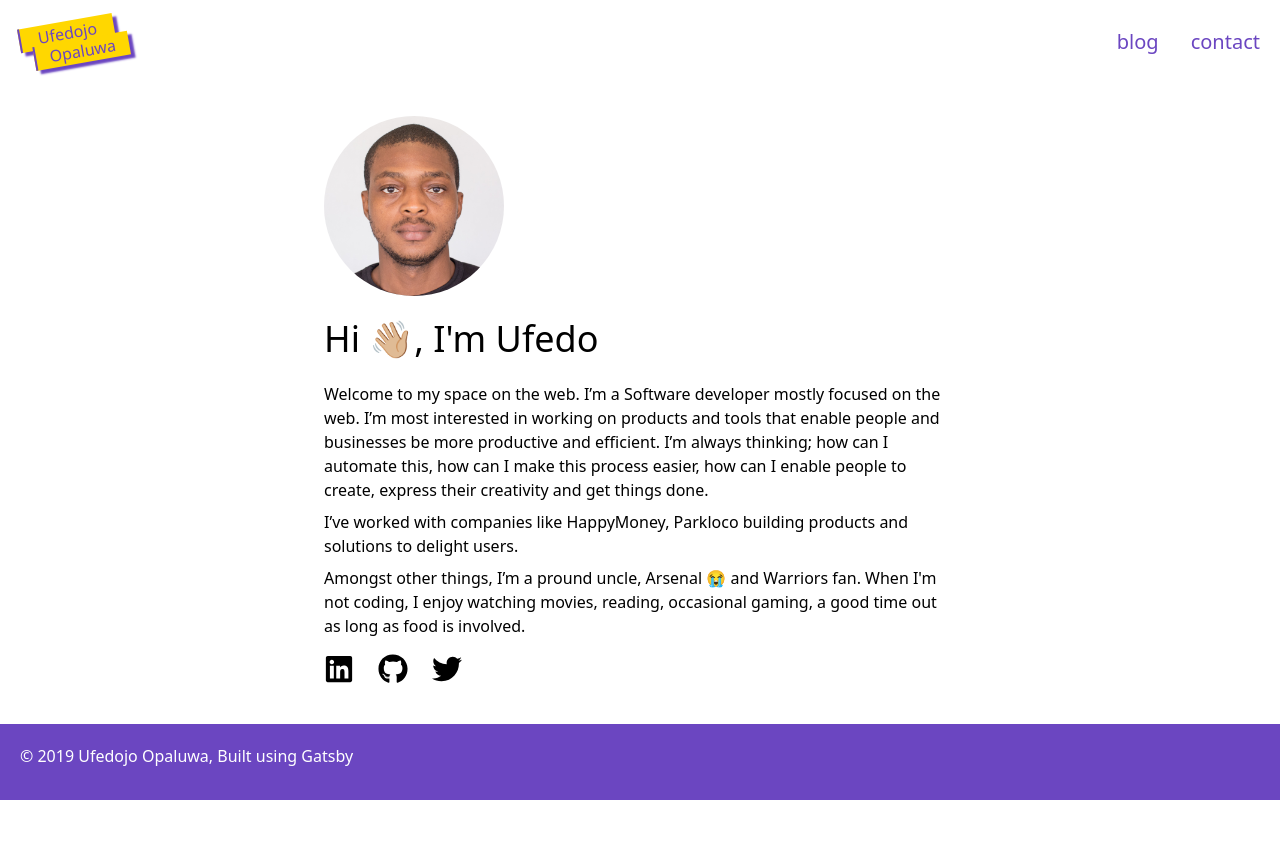
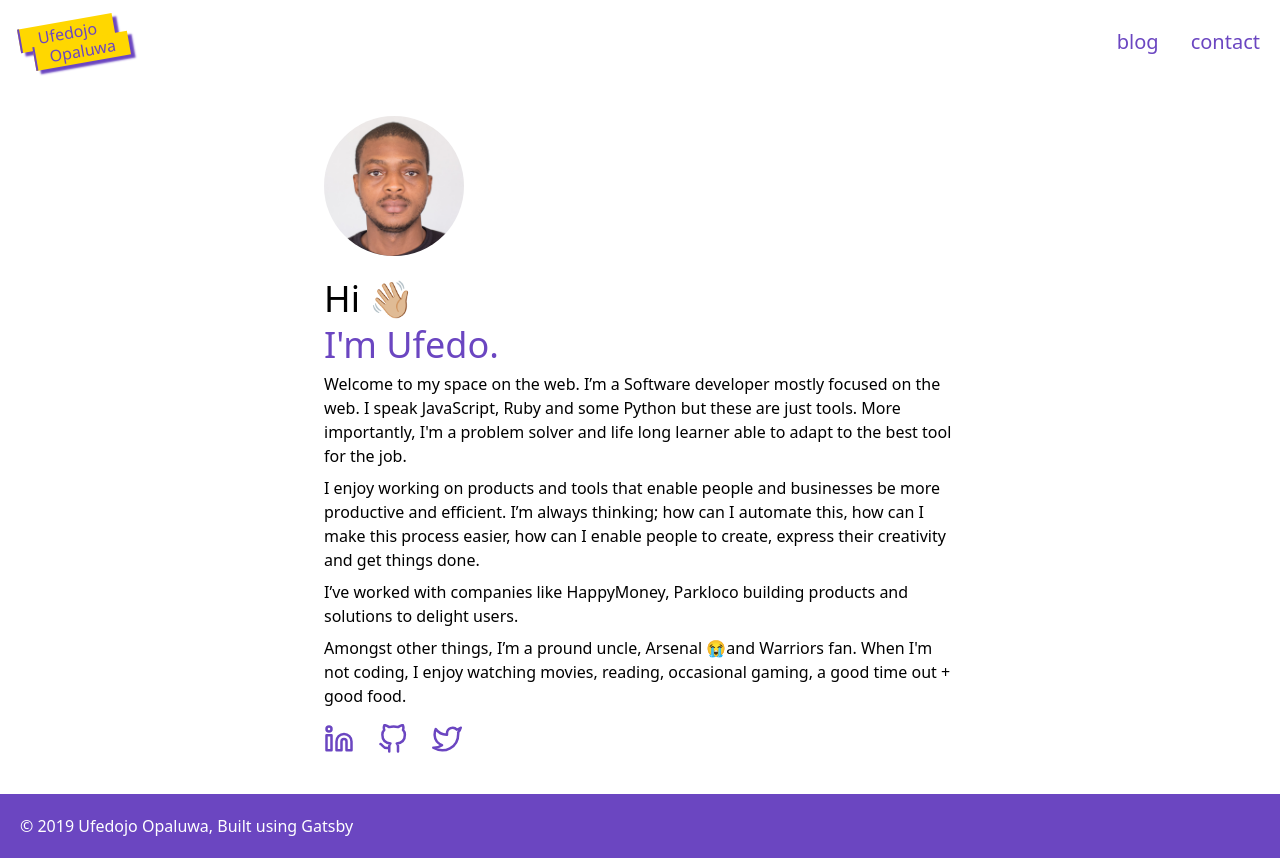
Before and after one commit to uopaluwa/ufedo-dev, a Gatsby site: page / in a window 1280 px wide. Before the commit the page ends 800 px from the top, so only its background shows below. Built offline with nearby package versions, Linux system fonts and the light colour scheme; Gatsby itself is replaced by a stand-in of ours.

Commit message:
refactor home page content into components

```diff
--- /dev/null
+++ b/src/components/about.js
@@ -0,0 +1,41 @@
+import React from "react"
+import Image from "./image"
+import SocialIcons from "./social"
+
+const About = () => (
+  <div className="">
+    <div style={{ maxWidth: `140px` }} className="mb-4">
+      <Image />
+    </div>
+    <p className="text-4xl">
+      Hi{" "}
+      <span role="img" aria-label="waving hand">
+        👋🏼
+      </span>
+    </p>
+    <p className="text-purple-700 text-4xl -mt-2">I'm Ufedo.</p>
+    <p className="mb-2">
+      Welcome to my space on the web. I’m a Software developer mostly focused on
+      the web. I speak JavaScript, Ruby and some Python but these are just tools. More importantly,
+      I'm a problem solver and life long learner able to adapt to the best tool for the job.
+    </p>
+    <p className="mb-2">
+      I enjoy working on products and tools that enable
+      people and businesses be more productive and efficient. I’m always
+      thinking; how can I automate this, how can I make this process easier,
+      how can I enable people to create, express their creativity and get things done.
+    </p>
+    <p className="mb-2">
+      I’ve worked with companies like HappyMoney, Parkloco building products and
+      solutions to delight users.
+    </p>
+    <p className="mb-2">
+      Amongst other things, I’m a pround uncle, Arsenal <span role="img" aria-label="loudly crying face">😭</span>
+      and Warriors fan. When I'm not coding, I enjoy watching movies, reading, occasional gaming,
+      a good time out + good food.
+    </p>
+    <SocialIcons />
+  </div>
+);
+
+export default About;
--- /dev/null
+++ b/src/components/social.js
@@ -0,0 +1,24 @@
+import React from "react"
+import { FiTwitter, FiGithub, FiLinkedin } from "react-icons/fi"
+
+const SocialIcons = () => (
+  <div className="flex mt-4 text-purple-700">
+    <span className="pr-6 text-3xl">
+      <a href="https://www.linkedin.com/in/ufedojoopaluwa/" target="_blank" rel="noopener noreferrer">
+        <FiLinkedin />
+      </a>
+    </span>
+    <span className="pr-6 text-3xl">
+      <a href="https://github.com/uopaluwa" target="_blank" rel="noopener noreferrer">
+        <FiGithub />
+      </a>
+    </span>
+    <span className="pr-6 text-3xl">
+      <a href="https://twitter.com/Ufedo_opals" target="_blank" rel="noopener noreferrer">
+        <FiTwitter />
+      </a>
+    </span>
+  </div>
+);
+
+export default SocialIcons;
--- a/src/pages/index.js
+++ b/src/pages/index.js
@@ -1,57 +1,12 @@
 import React from "react"
-import { Link } from "gatsby"
-import { FaTwitter, FaGithub, FaLinkedin } from "react-icons/fa"
-
 import Layout from "../components/layout"
-import Image from "../components/image"
 import SEO from "../components/seo"
+import About from "../components/about"
 
 const IndexPage = () => (
   <Layout>
     <SEO title="Home" />
-    <div style={{ maxWidth: `180px` }} className="mb-4">
-      <Image />
-    </div>
-    <h1 className="mb-4 text-4xl">
-      Hi{" "}
-      <span role="img" aria-label="waving hand">
-        👋🏼
-      </span>
-      , I'm Ufedo
-    </h1>
-    <p className="mb-2">
-      Welcome to my space on the web. I’m a Software developer mostly focused on
-      the web. I’m most interested in working on products and tools that enable
-      people and businesses be more productive and efficient. I’m always
-      thinking; how can I automate this, how can I make this process easier,
-      how can I enable people to create, express their creativity and get things done.
-    </p>
-    <p className="mb-2">
-      I’ve worked with companies like HappyMoney, Parkloco building products and
-      solutions to delight users.
-    </p>
-    <p className="mb-2">
-      Amongst other things, I’m a pround uncle, Arsenal 😭 and Warriors fan.
-      When I'm not coding, I enjoy watching movies, reading, occasional gaming,
-      a good time out as long as food is involved.
-    </p>
-    <div className="flex mt-4">
-      <span className="pr-6 text-3xl">
-        <a href="https://www.linkedin.com/in/ufedojoopaluwa/" target="_blank" rel="noopener noreferrer">
-          <FaLinkedin />
-        </a>
-      </span>
-      <span className="pr-6 text-3xl">
-        <a href="https://github.com/uopaluwa" target="_blank" rel="noopener noreferrer">
-          <FaGithub />
-        </a>
-      </span>
-      <span className="pr-6 text-3xl">
-        <a href="https://twitter.com/Ufedo_opals" target="_blank" rel="noopener noreferrer">
-          <FaTwitter />
-        </a>
-      </span>
-    </div>
+    <About />
   </Layout>
 )
 
```
